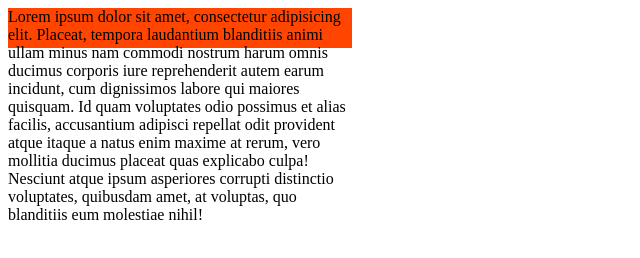
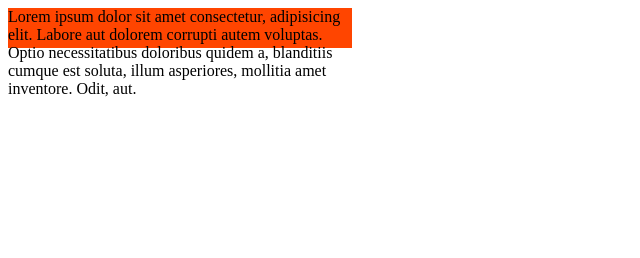
Before and after one commit to darshan-362450/Css--code, a plain HTML site: page Chapter-5/Size,Position,List/min-max-height-width.html in a window 1280 px wide. Shown: the whole page, without its empty margins (0-640 px from the left). Drawn offline with Linux system fonts and the light colour scheme.

Commit message:
https://github.com/darshan-362450/Css--code.git

```diff
--- a/Chapter-5/Size,Position,List/min-max-height-width.html
+++ b/Chapter-5/Size,Position,List/min-max-height-width.html
@@ -12,11 +12,13 @@
         /* min-height: 50vh; */
         max-height: 50vh;
       }
+
+
     </style>
 </head>
 <body>
     <div class="container">
-        Lorem ipsum dolor sit amet, consectetur adipisicing elit. Placeat, tempora laudantium blanditiis animi ullam minus nam commodi nostrum harum omnis ducimus corporis iure reprehenderit autem earum incidunt, cum dignissimos labore qui maiores quisquam. Id quam voluptates odio possimus et alias facilis, accusantium adipisci repellat odit provident atque itaque a natus enim maxime at rerum, vero mollitia ducimus placeat quas explicabo culpa! Nesciunt atque ipsum asperiores corrupti distinctio voluptates, quibusdam amet, at voluptas, quo blanditiis eum molestiae nihil!
+       Lorem ipsum dolor sit amet consectetur, adipisicing elit. Labore aut dolorem corrupti autem voluptas. Optio necessitatibus doloribus quidem a, blanditiis cumque est soluta, illum asperiores, mollitia amet inventore. Odit, aut.
     </div>
 </body>
 </html>
```
Also changed, not shown: Chapter-3/BorderRadius.html (+9 -2 lines), Chapter-4/Text/TextTransform.html (+4 -1 lines).
